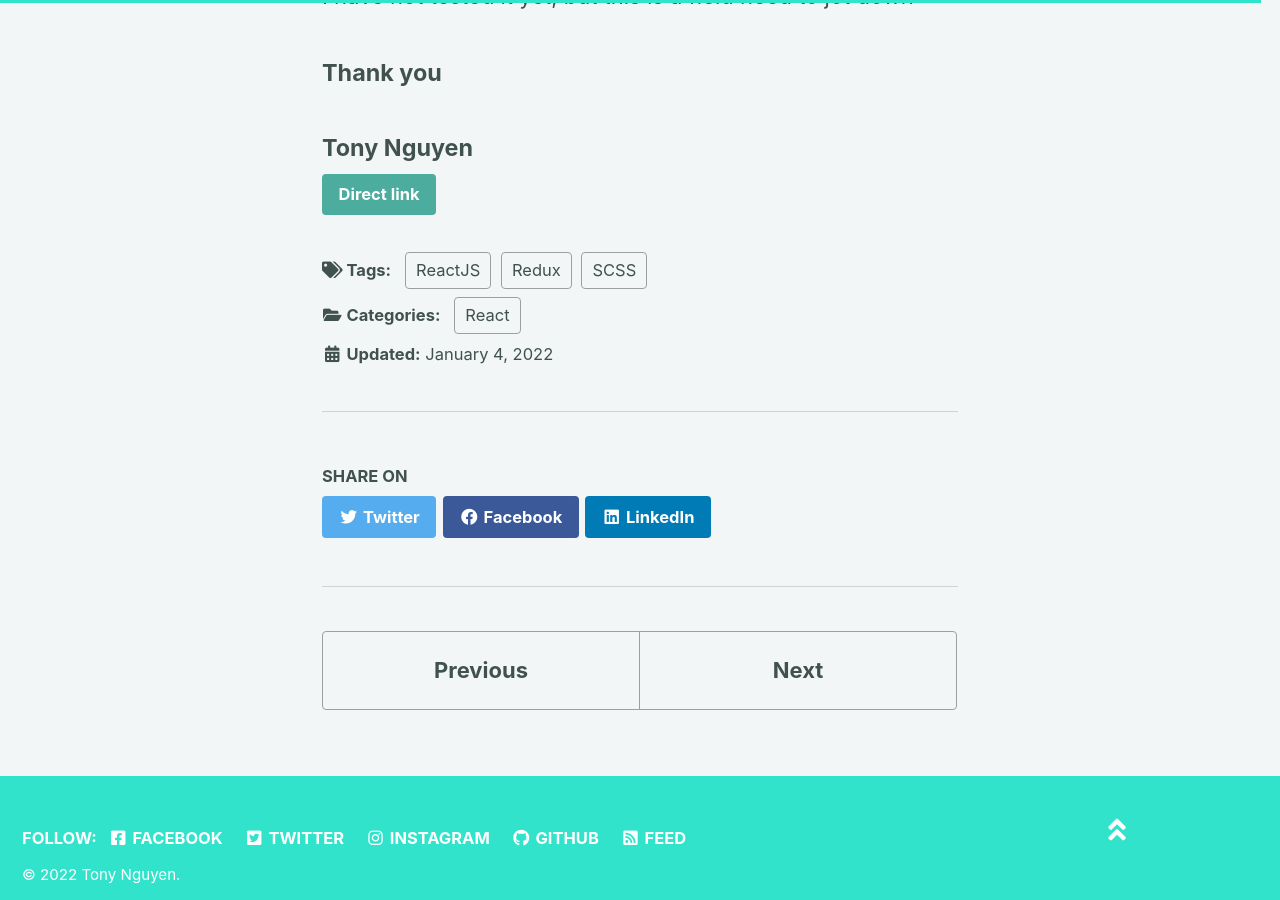
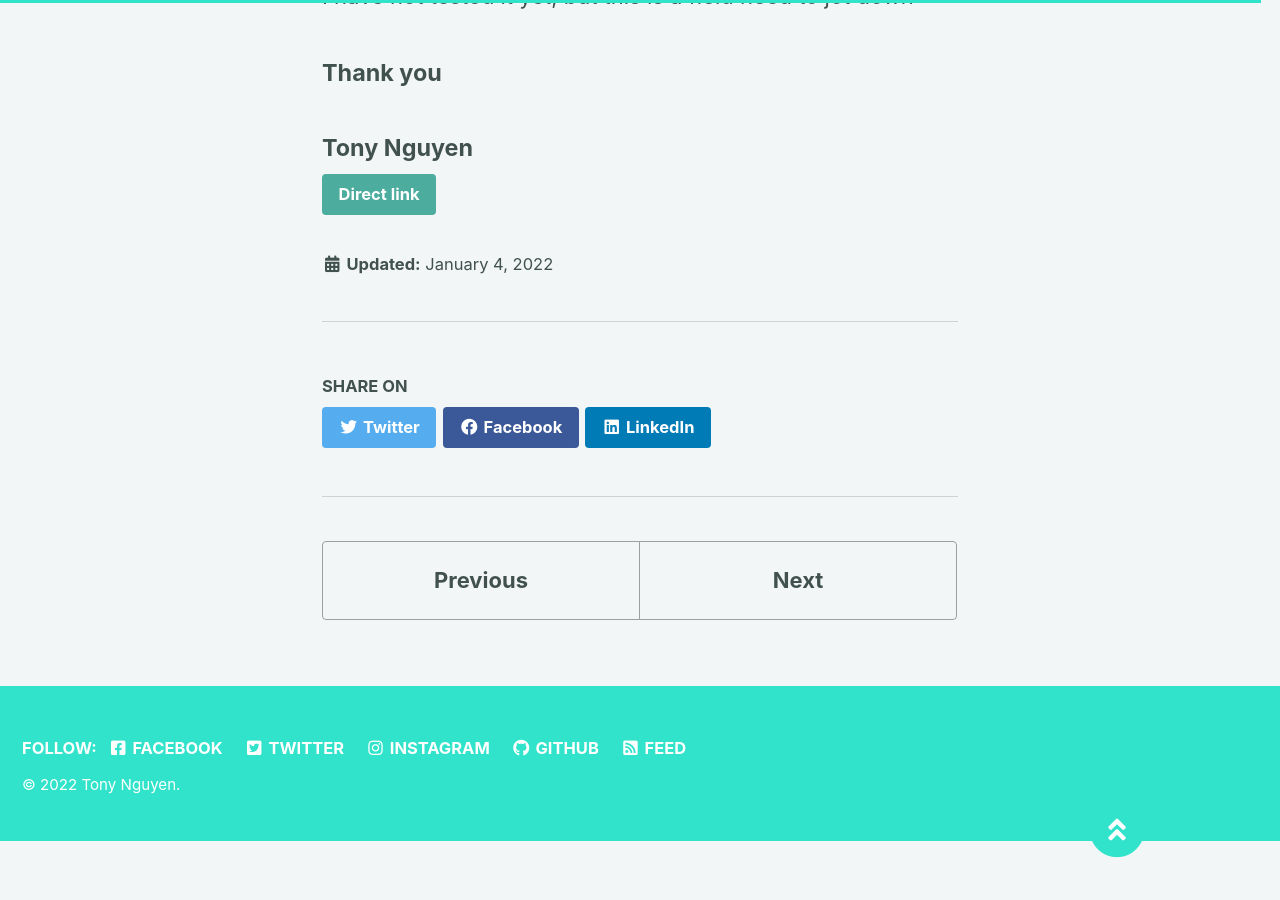
Before and after one commit to tony-sn/myBlog, a Jekyll site: the page built from _portfolio/thehealthycoder.md, in a window 1280 px wide and 900 px high, scrolled down 2015 px. Built offline with Jekyll 4.4.1, drawn with Linux system fonts in a browser that asks for light colours; cached includes are drawn as plain includes.

Commit message:
Removed trivial lines

```diff
--- a/_portfolio/thehealthycoder.md
+++ b/_portfolio/thehealthycoder.md
@@ -4,10 +4,6 @@ title: "The Healthy Coder"
 excerpt: "A small project to monitor health and meal for programmers and coders, healthy life healthy code."
 header:
   teaser: /assets/images/posts/TheHealthyCoderPage4.png
-categories: React
-tags: SCSS Redux ReactJS
-toc_label: "Table of Contents"
-toc_icon: "paperclip"
 link: "https://thehealthycoder.netlify.app/"
 ---
 
```
